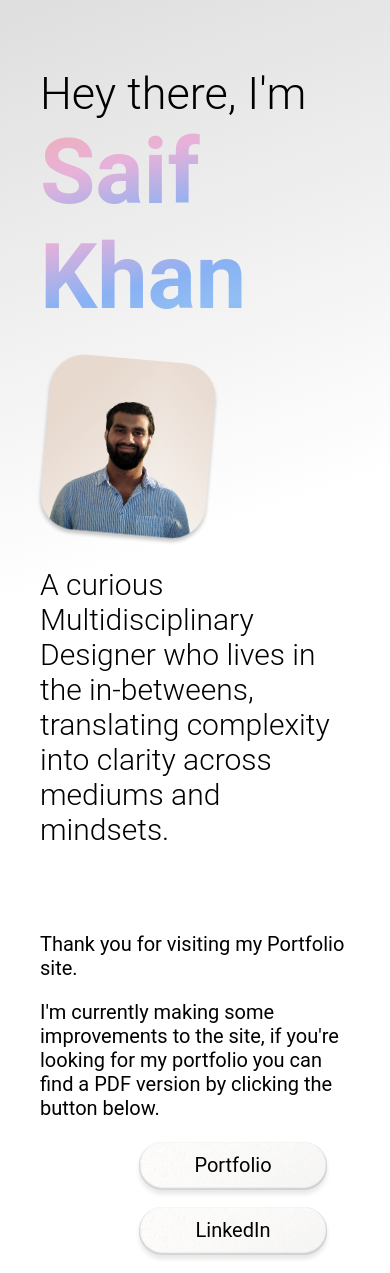
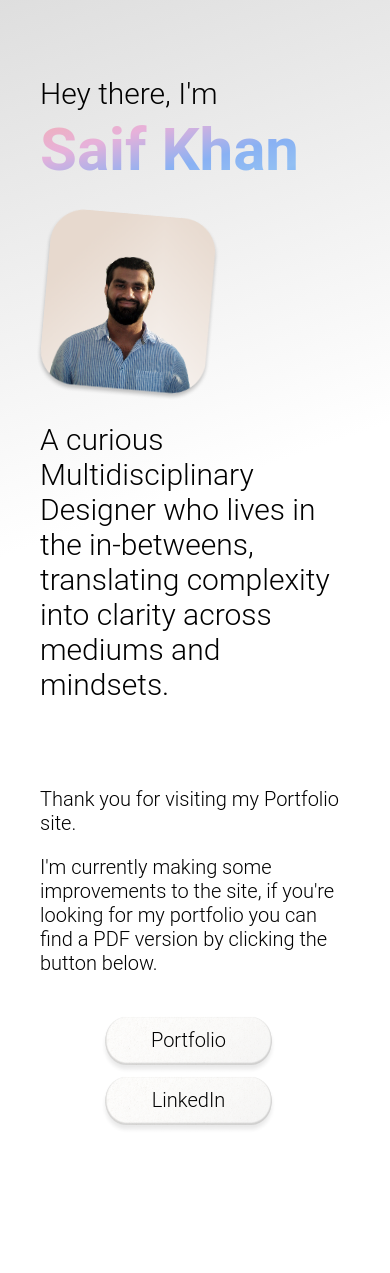
Before and after one commit to MSaif-Khan/Portfolio, a plain HTML site: page index.html in a window 390 px wide. After the commit the page ends 1163 px from the top, so only its background shows below. Drawn offline with Linux system fonts and the light colour scheme.

Commit message:
Update style.css

```diff
--- a/style.css
+++ b/style.css
@@ -3,16 +3,6 @@
 h1{
     text-align: left;
     font-family: Roboto, sans-serif;
-    max-width: 700px;
-    margin-left: auto;
-    margin-right: auto;
-    background-color:E7D8C9;
-}
-
-h2{
-    text-align: left;
-    font-family: Roboto, sans-serif;
-    font-weight: 300;
     max-width: 700px;
     margin-left: auto;
     margin-right: auto;
@@ -36,24 +26,34 @@ h2{
     -webkit-text-fill-color: transparent;
 }
 
-body{
+
+h2{
+    text-align: left;
     font-family: Roboto, sans-serif;
-    font-weight:400;
-    font-size: 20px;
+    font-weight: 300;
     max-width: 700px;
     margin-left: auto;
     margin-right: auto;
     background-color:E7D8C9;
-    color: rgb(0, 0, 0);
 }
 
 body{
+    font-family: Roboto, sans-serif;
+    font-weight:300;
+    font-size: 20px;
     max-width: 700px;
+    padding-left: 40px;
+    padding-right: 40px;
     margin-top: 40px;
+    margin-left: auto;
+    margin-right: auto;
+    color: rgb(0, 0, 0);
     background-color:#ffffff;
     background-image: linear-gradient(161deg, rgba(167, 167, 167, 0.371) 0%, #ffffff 43%, #ffffff 100%);
     min-height: 100vh;
+
 }
+
 
 /* #Redirect{
     background-image: url(RSCO-Uncoated-Matchbook\ copy\ copy\ copy.png);
@@ -68,7 +68,7 @@ body{
     flex-direction: row;
     flex-wrap: wrap;
     column-gap: 100px;
-    padding-bottom: 40px;
+    padding-bottom: 20px;
 }
 
 #IntroPortrait{
@@ -86,13 +86,14 @@ body{
 /*MAIN BODY*/
 
 .image-btn {
-  position: relative;
-  display: inline-block;
-  width: 200px; /* adjust based on your image */
-  height: 60px; /* adjust based on your image */
-  text-decoration: none;
-  color: black; /* or whatever text color you want */
-  font-weight: 400;
+    position: relative;
+    display: inline-block;
+    width: 200px;
+    height: 60px;
+    text-decoration: none;
+    color: black;
+    font-weight:300;
+    font-size: 20px;
 }
 
 .image-btn img {
@@ -106,7 +107,7 @@ body{
   top: 50%;
   left: 50%;
   transform: translate(-50%, -70%);
-  pointer-events: none; /* so clicking works properly on link */
+  pointer-events: none;
 }
 
 #RedirectButtons{
@@ -115,6 +116,8 @@ body{
     margin-right: auto;
     width: 40%;
 }
+
+
 
 
 
@@ -146,14 +149,50 @@ body{
     padding-bottom: 40px;
 }
 
-#Redirect{
-    max-width: 450px;
-    display: block;
-    margin-left: auto;
-    margin-right: auto;
+#RedirectButtons {
+    display: flex;
+    flex-direction: column;
+    align-items: center;
+    justify-content: center;
+    width: 100%;
+    padding: 20px;
+    box-sizing: border-box;
+    gap: 20px;
 }
 
+.image-btn {
+    min-width: 150px;
+    max-width: 200px;
+    width: 100%;
+    height: 60px;
+    position: relative;
+    font-size: 20px;
+    font-weight: 300;
+    text-decoration: none;
+    color: black;
+    display: block;
+}
 
+.image-btn img {
+  width: 100%;
+  height: 100%;
+  display: block;
+}
+
+.btn-text {
+  position: absolute;
+  top: 50%;
+  left: 50%;
+  transform: translate(-50%, -70%);
+  pointer-events: none;
+}
+
+#RedirectButtons{
+    display: block;
+    margin-left: 40px;
+    margin-right: 40px;
+    width: 70%;
+}
 
 
 
@@ -181,7 +220,7 @@ h2{
 
 .smallerFont {
     font-weight:300;
-    font-size: 45px;
+    font-size: 30px;
     max-width: 700px;
     color: rgb(0, 0, 0);
     padding-bottom: 20px;
@@ -189,7 +228,7 @@ h2{
 
 .bigFont {
    font-weight:700;
-    font-size: 90px;
+    font-size: 60px;
     max-width: 700px;
     background: -webkit-linear-gradient(285deg, #f1afb3 0%,  #e7b1da 31%,  #89b1f3 64%,  #92bff3 84%, #80b4f4 100% );
     -webkit-background-clip: text;
@@ -198,7 +237,7 @@ h2{
 
 body{
     font-family: Roboto, sans-serif;
-    font-weight:400;
+    font-weight:300;
     font-size: 20px;
     max-width: 700px;
     margin-left: auto;
@@ -206,3 +245,11 @@ body{
     background-color:E7D8C9;
     color: rgb(0, 0, 0);
 }
+
+
+.image-btn {
+    text-decoration: none;
+    color: black;
+    font-weight:300;
+    font-size: 20px;
+}
```
